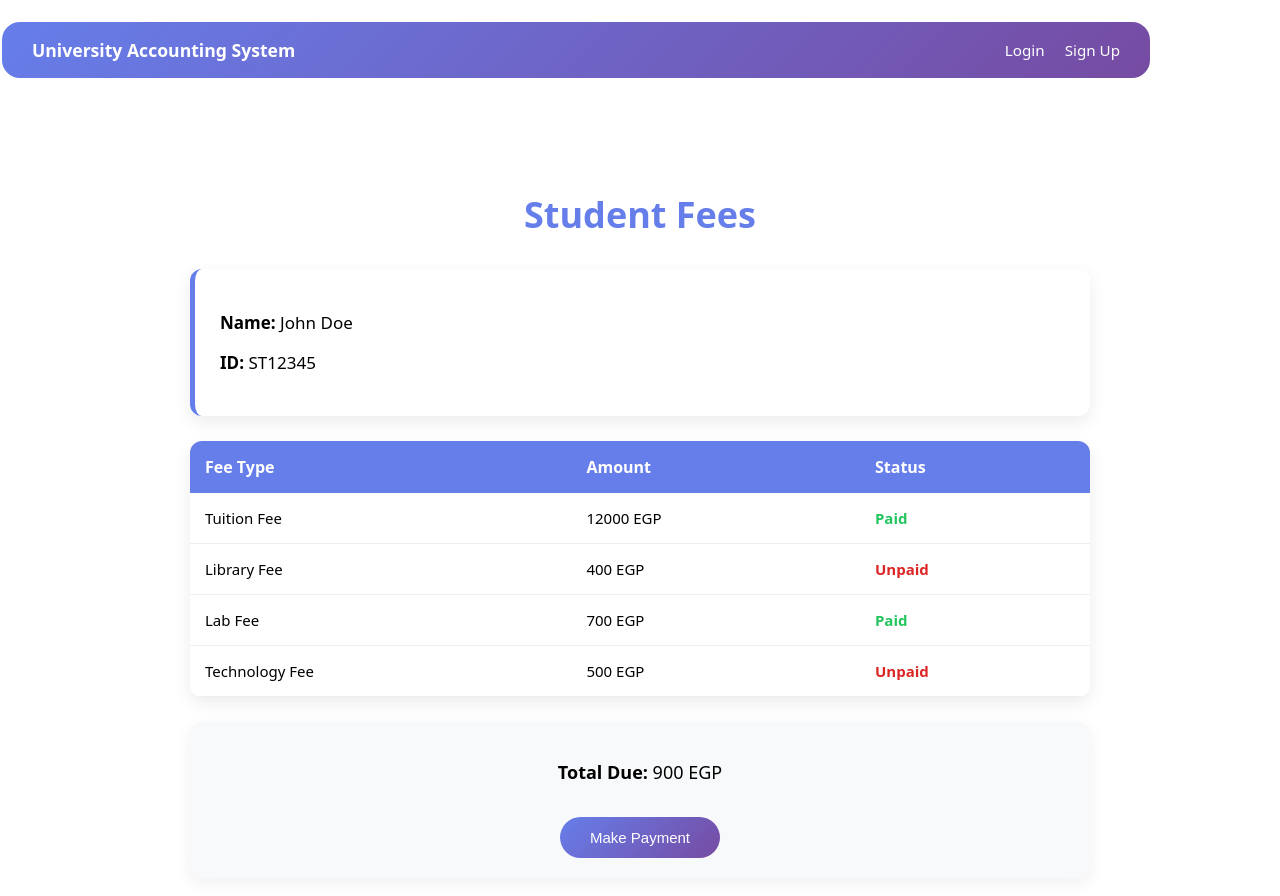
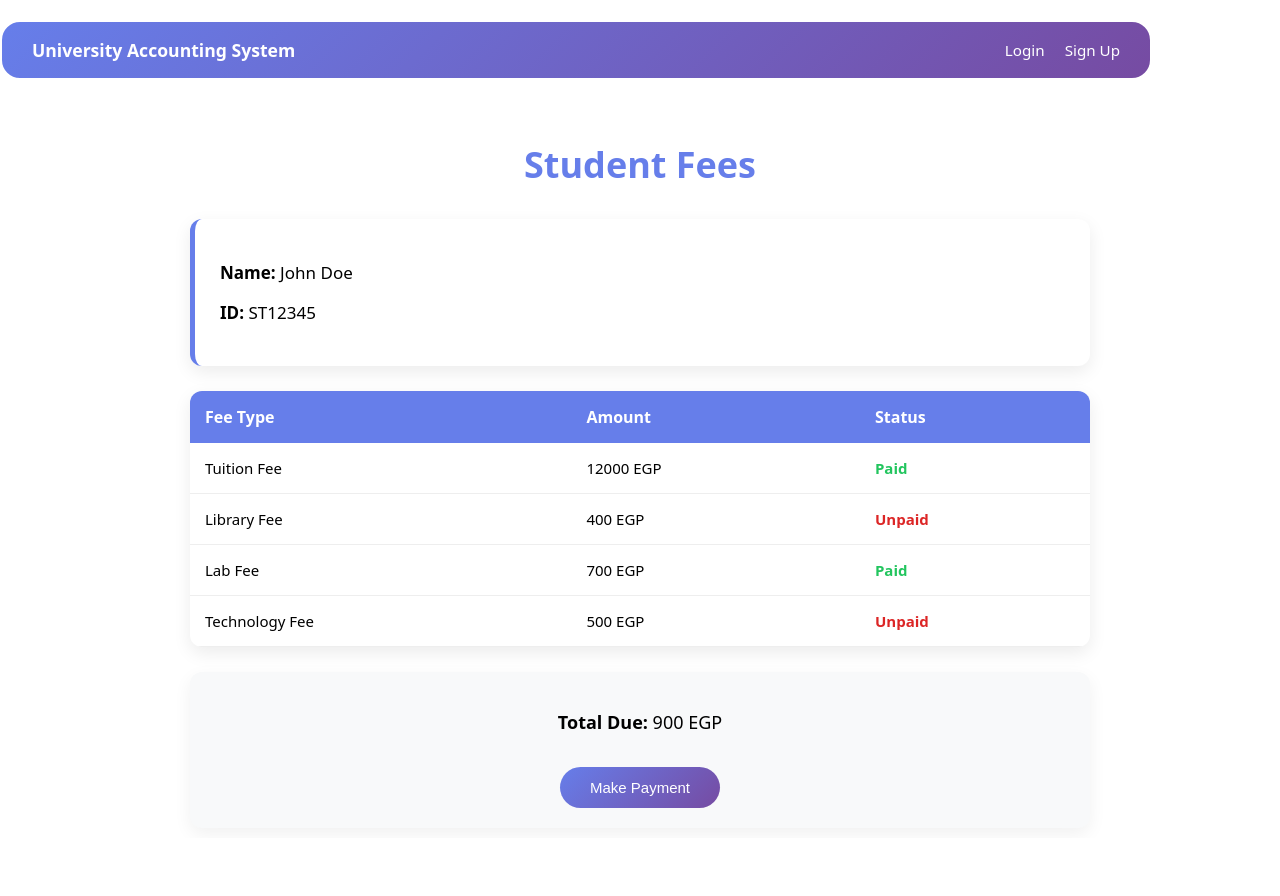
Before and after one commit to ahmed69k/WebProg-UniversityAccountingSystem, an Angular app: page /student-fees in a window 1280 px wide. Shown: the top 896 px of the page. After the commit the page ends 838 px from the top, so only its background shows below. Built offline with nearby package versions, Linux system fonts and the light colour scheme.

Commit message:
2alelt el padding fe el student fees page

```diff
--- a/src/app/components/student-fees/student-fees.css
+++ b/src/app/components/student-fees/student-fees.css
@@ -1,6 +1,6 @@
 /* === PAGE WRAPPER === */
 .fees-container {
-    padding: 60px 20px;
+    padding: 10px 20px;
     max-width: 900px;
     margin: 0 auto;
   }
```
